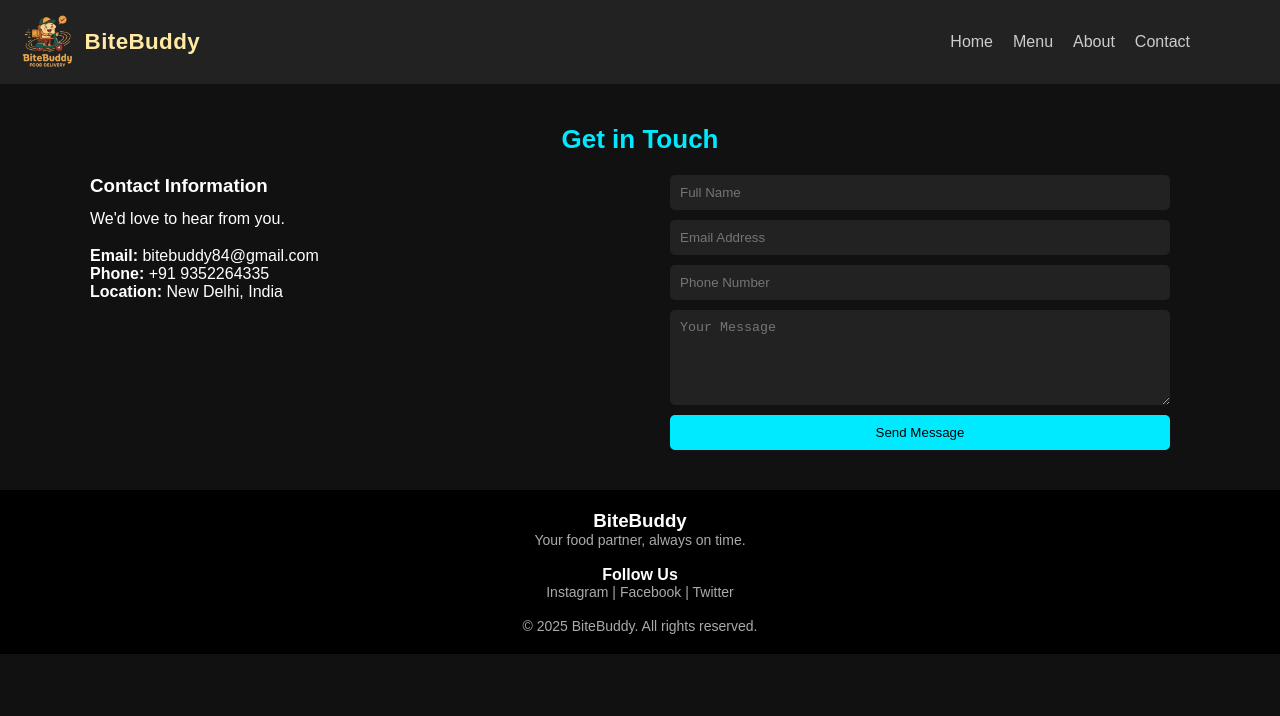
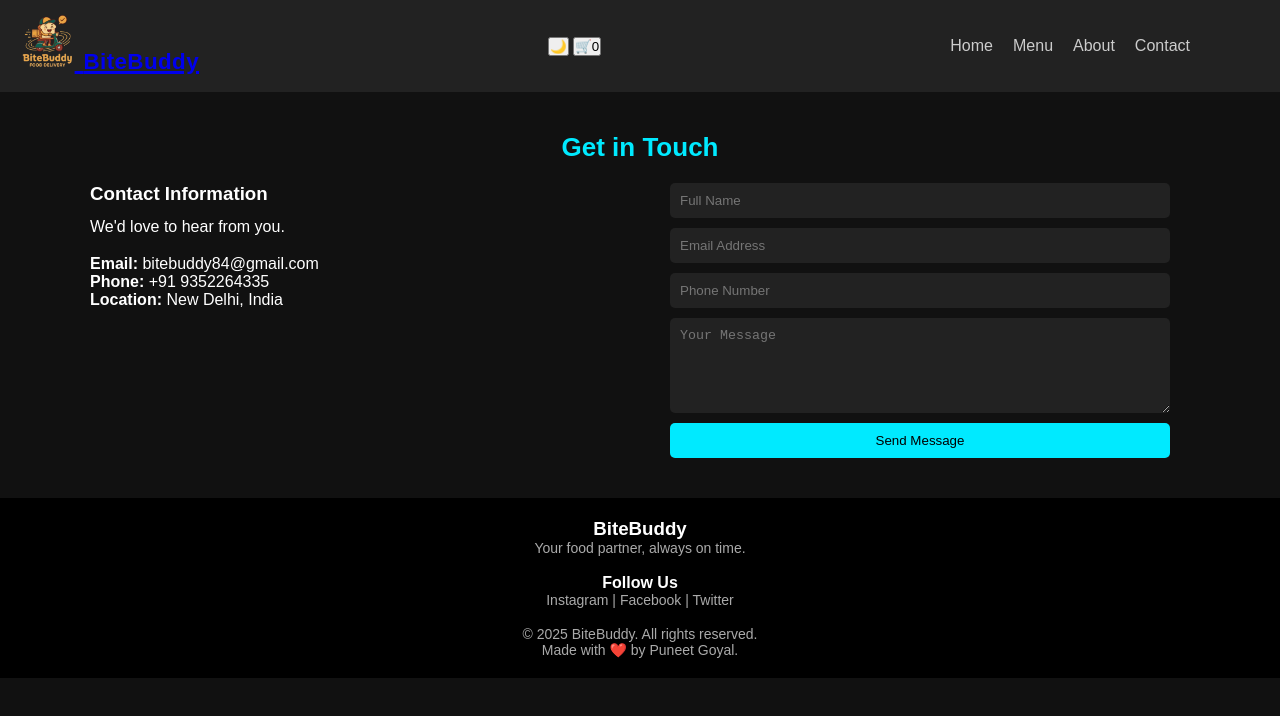
Before and after one commit to puneetgoyal23/Capstone-project, a plain HTML site: page contact.html in a window 1280 px wide. Drawn offline with Linux system fonts and the light colour scheme.

Commit message:
contact.html

```diff
--- a/contact.html
+++ b/contact.html
@@ -11,9 +11,15 @@
 <header>
   <div class="container nav">
     <h1 class="logo">
-    <img src="logo.png" alt="BiteBuddy Logo">
-    <span>BiteBuddy</span>
+      <a href="index.html">
+        <img src="logo.png" alt="BiteBuddy Logo">
+        <span>BiteBuddy</span>
+      </a>
     </h1>
+    <div class="header-icons">
+      <button id="themeBtn">🌙</button>
+      <button id="cartBtn">🛒<span id="cartCount">0</span></button>
+    </div>
 
 
     <input type="checkbox" id="menu-toggle">
@@ -69,8 +75,11 @@
       <p>Instagram | Facebook | Twitter</p><br>
     </div>
   </div>
-  <p class="copy">© 2025 BiteBuddy. All rights reserved.</p>
+  <p class="copy">© 2025 BiteBuddy. All rights reserved.<br>
+    Made with ❤️ by Puneet Goyal.
+  </p>
 </footer>
+<script src="script.js"></script>
 
 </body>
 </html>
```
